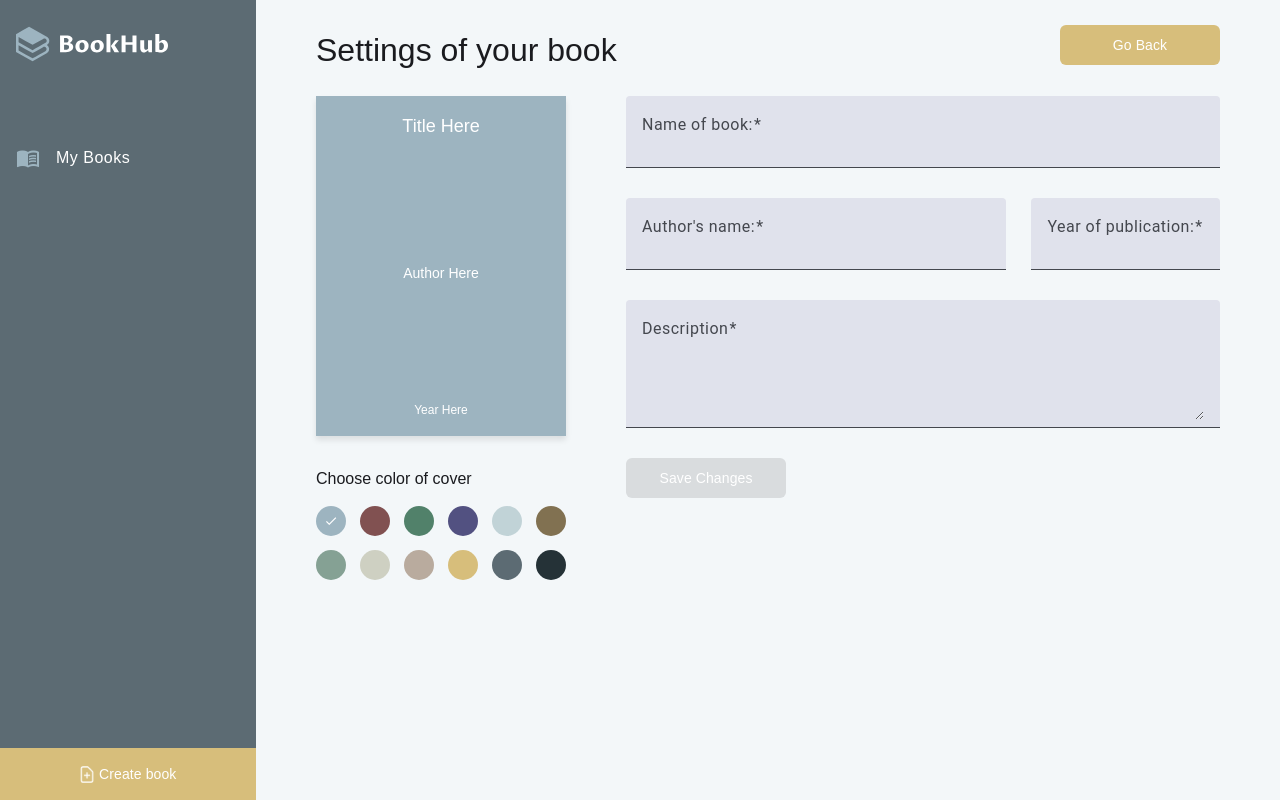
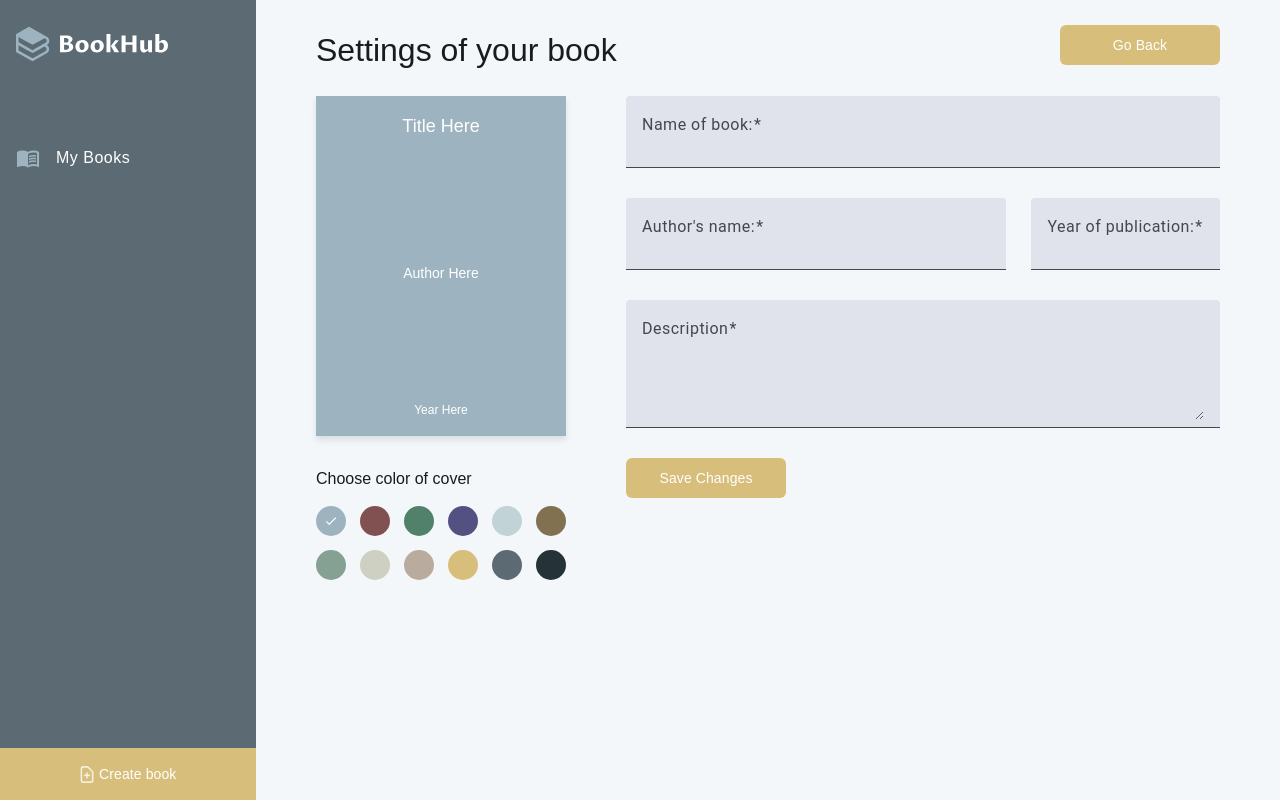
Before and after one commit to Anastasiia-Pelekh/Book-Management, an Angular app: page /create-book in a window 1280 px wide. Built offline with nearby package versions, Linux system fonts and the light colour scheme; a web font is replaced by a local one.

Commit message:
fix update button

```diff
--- a/package.json
+++ b/package.json
@@ -21,6 +21,7 @@
     "@angular/platform-browser": "^18.1.0",
     "@angular/platform-browser-dynamic": "^18.1.0",
     "@angular/router": "^18.1.0",
+    "lodash": "^4.17.21",
     "rxjs": "~7.8.0",
     "tslib": "^2.3.0",
     "zone.js": "~0.14.3"
@@ -30,6 +31,7 @@
     "@angular/cli": "^18.1.4",
     "@angular/compiler-cli": "^18.1.0",
     "@types/jasmine": "~5.1.0",
+    "@types/lodash": "^4.17.7",
     "angular-eslint": "18.3.0",
     "eslint": "^9.9.0",
     "jasmine-core": "~5.1.0",
--- a/src/app/components/book-settings/book-settings.component.html
+++ b/src/app/components/book-settings/book-settings.component.html
@@ -71,7 +71,7 @@
       </mat-form-field>
 
       <div class="actions-buttons">
-        <button mat-raised-button color="primary" type="submit" [disabled]="bookForm.invalid">
+        <button mat-raised-button color="primary" type="submit" [disabled]="isSaveButtonDisabled()">
           {{ isEditMode() ? 'Update Book' : 'Save Changes' }}
         </button>
         <button *ngIf="isEditMode()" mat-raised-button class="remove" color="warn" (click)="removeBook()">
--- a/src/app/components/book-settings/book-settings.component.ts
+++ b/src/app/components/book-settings/book-settings.component.ts
@@ -9,6 +9,8 @@ import { MatTooltipModule } from '@angular/material/tooltip';
 import { ManageBooksService } from '../../shared/services/manage-books.service';
 import { ActivatedRoute, Router } from '@angular/router';
 import { BookColors } from '../../shared/data/books.data';
+import { Book } from '../../shared/models/book.model';
+import { isEqual } from 'lodash';
 
 @Component({
   selector: 'app-create-book',
@@ -21,7 +23,7 @@ import { BookColors } from '../../shared/data/books.data';
     MatFormFieldModule,
     MatInputModule,
     MatIconModule,
-    MatTooltipModule
+    MatTooltipModule,
   ],
   templateUrl: './book-settings.component.html',
   styleUrl: './book-settings.component.scss'
@@ -32,6 +34,8 @@ export class BookSettingsComponent implements OnInit {
   public readonly bookColors = BookColors;
   public readonly currentBookTitle = signal('');
   public readonly isEditMode = signal(false);
+
+  private readonly initialFormValue = signal<Book>({} as Book)
 
   constructor(
     private location: Location,
@@ -71,18 +75,6 @@ export class BookSettingsComponent implements OnInit {
     }
   }
 
-  private addNewBook(): void {
-    const book = this.bookForm.value;
-    this.manageBooksService.addNewBook(book);
-    this.router.navigate(['/my-books']);
-  }
-
-  private updateBook(): void {
-    const updatedBook = this.bookForm.value;
-    this.manageBooksService.updateBook(this.currentBookTitle(), updatedBook);
-    this.router.navigate(['/my-books']);
-  }
-
   public removeBook(): void {
     this.manageBooksService.removeBook(this.bookForm.get('title')?.value);
   }
@@ -99,10 +91,27 @@ export class BookSettingsComponent implements OnInit {
     this.bookForm.get('color')?.setValue(colorCode);
   }
 
+  public isSaveButtonDisabled(): boolean {
+    return isEqual(this.initialFormValue(), this.bookForm.getRawValue());
+  }
+
   private loadBookDetails(title: string): void {
     const book = this.manageBooksService.getBookList().find(b => b.title === title);
     if (book) {
+      this.initialFormValue.set({ ...book });
       this.bookForm.patchValue(book);
     }
   }
+
+  private addNewBook(): void {
+    const book = this.bookForm.value;
+    this.manageBooksService.addNewBook(book);
+    this.router.navigate(['/my-books']);
+  }
+
+  private updateBook(): void {
+    const updatedBook = this.bookForm.value;
+    this.manageBooksService.updateBook(this.currentBookTitle(), updatedBook);
+    this.router.navigate(['/my-books']);
+  }
 }
--- a/tsconfig.json
+++ b/tsconfig.json
@@ -18,6 +18,7 @@
     "importHelpers": true,
     "target": "ES2022",
     "module": "ES2022",
+    "typeRoots": ["node_modules/@types"],
     "lib": [
       "ES2022",
       "dom"
```
Also changed, not shown: 1 other file (tests, documents, lock files or other folders).
